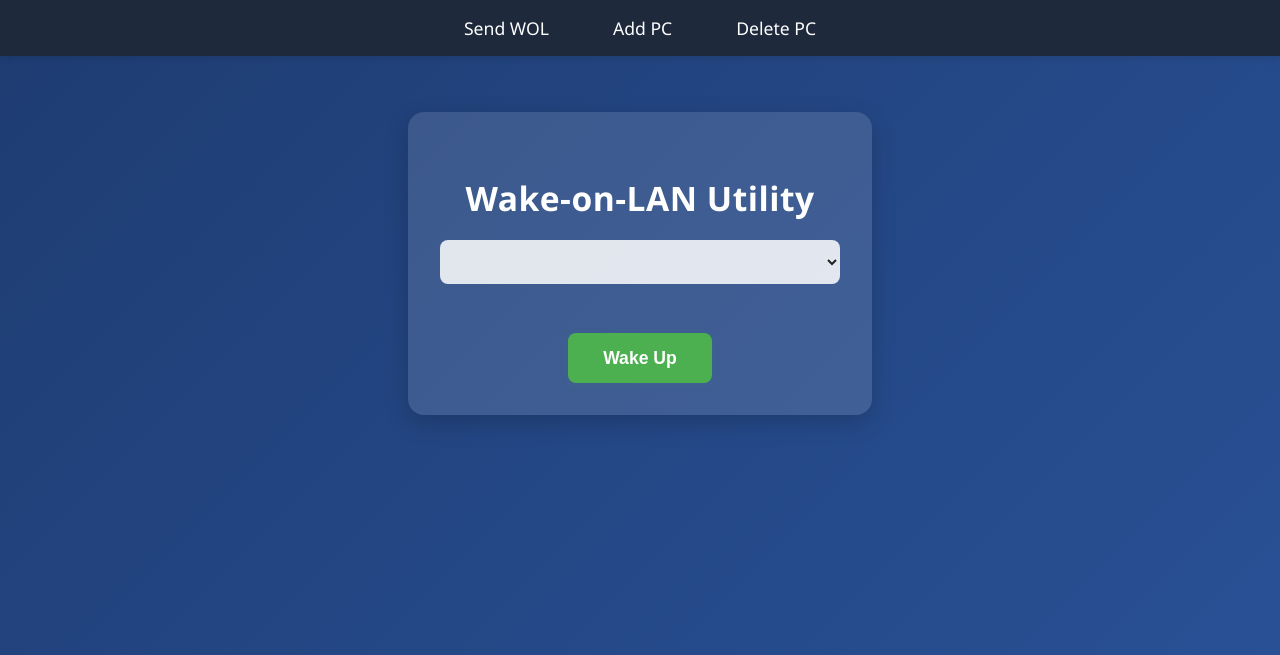
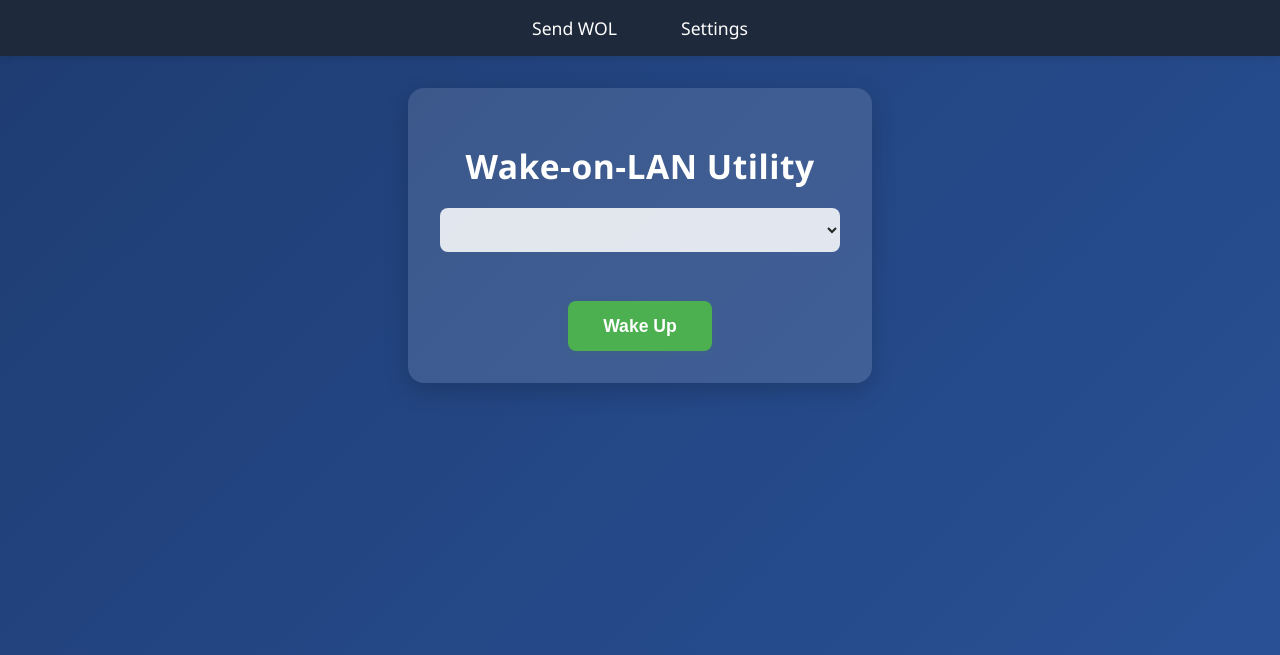
Before and after one commit to Jair-F/wakeonlan_gui, a Flask app: page / in a window 1280 px wide. Shown: the top 655 px of the page. Run offline with Flask 3, Linux system fonts and the light colour scheme; data that the repository does not hold is empty.

Commit message:
added settings tab and subnet update section

```diff
--- a/main.py
+++ b/main.py
@@ -10,6 +10,7 @@ from wakeonlan import send_magic_packet
 
 from modules.db_interface import Persistant
 from modules.scan_network import scan_network_ip_addresses
+from modules.tools import is_valid_subnet
 
 SERVER_DIR_PATH = '/server/config/'
 # SERVER_DIR_PATH = './'
@@ -25,27 +26,44 @@ def index() -> str | Any:
     return render_template('index.html', pc_list=persistant.get_pc_mac_addresses())
 
 
-@app.route('/add_pc', methods=['GET', 'POST'])
+@app.route('/add_pc', methods=['POST'])
 def add_pc() -> str | Any:
-    if request.method == 'POST':
-        mac_addr = request.form['MAC_ADDR']
-        pc_name = request.form['PC_NAME']
+    mac_addr = request.form['MAC_ADDR']
+    pc_name = request.form['PC_NAME']
 
-        if not persistant.add_pc_mac_addr(pc_name, mac_addr):
-            return 'mac address or pc name not valid'
-
-    device_list = scan_network_ip_addresses(NETWORK_SUBNET)
-    print(F'device_list: {device_list}')
-    return render_template('add_pc.html', mac_adresses=device_list)
+    if not persistant.add_pc_mac_addr(pc_name, mac_addr):
+        return 'mac address or pc name not valid'
+    return redirect('/settings')
 
 
-@app.route('/delete_pc', methods=['GET', 'POST'])
+@app.route('/delete_pc', methods=['POST'])
 def delete_pc() -> str | Any:
-    if request.method == 'POST':
-        mac_addr = request.form['MAC_ADDR']
+    mac_addr = request.form['MAC_ADDR']
 
-        persistant.delete_pc_mac_addresses(mac_addr)
-    return render_template('delete_pc.html', pc_list=persistant.get_pc_mac_addresses())
+    persistant.delete_pc_mac_addresses(mac_addr)
+    return redirect('/settings')
+
+
+@app.route('/update_subnet', methods=['POST'])
+def update_subnet() -> str | Any:
+    global NETWORK_SUBNET  # pylint: disable=global-statement
+
+    valid_subnet, subnet_ip_str = is_valid_subnet(request.form['SUBNET'])
+
+    if valid_subnet:
+        persistant.set_app_settings('network_subnet', subnet_ip_str)
+        NETWORK_SUBNET = subnet_ip_str if subnet_ip_str else NETWORK_SUBNET
+        return redirect('/settings')
+    return 'invalid subnet'
+
+
+@app.route('/settings', methods=['GET'])
+def settings_page() -> str | Any:
+    device_list = scan_network_ip_addresses(NETWORK_SUBNET)
+    return render_template(
+        'settings.html', pc_list=persistant.get_pc_mac_addresses(),
+        mac_adresses=device_list, subnet=NETWORK_SUBNET,
+    )
 
 
 @app.route('/send_wol_packet', methods=['GET', 'POST'])
--- a/modules/db_interface.py
+++ b/modules/db_interface.py
@@ -16,8 +16,9 @@ class Persistant:
         clean_starup = not os.path.exists(self.database_path)
         if clean_starup:
             print('no database found - creating ', self.database_path)
+            self._set_db_version(0)
 
-        self._migrate_db_on_version_change()
+        self._migrate_db_if_needed()
 
     def get_pc_mac_addresses(self) -> dict[str, str]:
         with sqlite3.connect(self.database_path) as database:
@@ -87,7 +88,7 @@ class Persistant:
             database.execute(sql)
             database.commit()
 
-    def _migrate_db_on_version_change(self) -> None:
+    def _migrate_db_if_needed(self) -> None:
         if self.get_db_version() == 0:
             print('migration DB from 0 to 1')
             self._execute_single_command(
--- a/static/style.css
+++ b/static/style.css
@@ -44,10 +44,10 @@ nav a:hover {
 .container,
 form {
     background: rgba(255, 255, 255, 0.12);
-    padding: 2.5rem 2rem 2rem 2rem;
+    padding: 2rem 2rem 2rem 2rem;
     border-radius: 16px;
     box-shadow: 0 8px 24px rgba(0, 0, 0, 0.18);
-    margin-top: 3.5rem;
+    margin-top: 2rem;
     width: 100%;
     max-width: 400px;
     display: flex;
--- a/templates/header.html
+++ b/templates/header.html
@@ -1,7 +1,6 @@
 <header>
     <nav>
         <a href="/">Send WOL</a>
-        <a href="/add_pc">Add PC</a>
-        <a href="/delete_pc">Delete PC</a>
+        <a href="/settings">Settings</a>
     </nav>
 </header>
```
Also changed, not shown: modules/tools.py (added, +18 -0 lines), templates/delete_pc.html (deleted, +0 -28 lines), templates/settings.html (renamed from templates/add_pc.html, +18 -1 lines).
